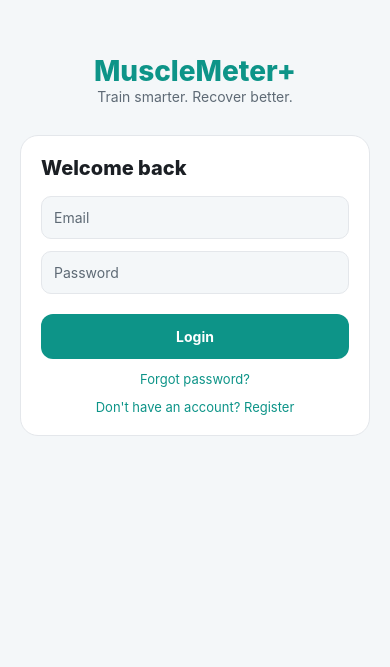
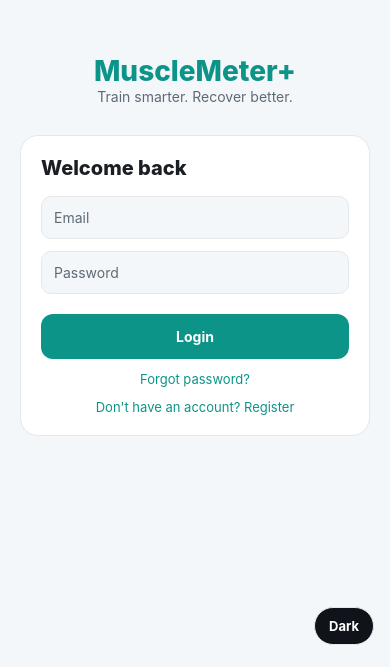
Before and after one commit to zspri/cop4331-mern-project, a React Native app in the folder mobile-app/: screen / in a window 390 px wide. Shown: the part 177-844 px from the top of the page. Built offline with nearby package versions, Linux system fonts and the light colour scheme.

Commit message:
Added Dark/Light Mode Functionality

```diff
--- a/mobile-app/App.tsx
+++ b/mobile-app/App.tsx
@@ -1,18 +1,30 @@
 import React, { useMemo, useState } from "react";
 import { SafeAreaView, StyleSheet, Text, TouchableOpacity, View } from "react-native";
+import { DashboardScreen } from "./src/screens/DashboardScreen";
+import { ForgotPasswordScreen } from "./src/screens/ForgotPasswordScreen";
 import { LoginScreen } from "./src/screens/LoginScreen";
+import { NutritionScreen } from "./src/screens/NutritionScreen";
 import { RegisterScreen } from "./src/screens/RegisterScreen";
-import { ForgotPasswordScreen } from "./src/screens/ForgotPasswordScreen";
 import { ResetPasswordScreen } from "./src/screens/ResetPasswordScreen";
-import { DashboardScreen } from "./src/screens/DashboardScreen";
-import { NutritionScreen } from "./src/screens/NutritionScreen";
 import { WorkoutsScreen } from "./src/screens/WorkoutsScreen";
-import { colors } from "./src/theme/colors";
+import { ThemeProvider, useTheme } from "./src/theme/ThemeContext";
+import type { ThemeColors } from "./src/theme/colors";
 
 type Tab = "dashboard" | "workouts" | "nutrition";
 type AuthScreen = "login" | "register" | "forgot" | "reset";
 
 export default function App() {
+  return (
+    <ThemeProvider>
+      <AppContent />
+    </ThemeProvider>
+  );
+}
+
+function AppContent() {
+  const { colors, mode, toggleTheme } = useTheme();
+  const styles = useMemo(() => createStyles(colors), [colors]);
+
   const [tab, setTab] = useState<Tab>("dashboard");
   const [authScreen, setAuthScreen] = useState<AuthScreen>("login");
   const [isAuthenticated, setIsAuthenticated] = useState(false);
@@ -23,7 +35,7 @@ export default function App() {
     return <DashboardScreen />;
   }, [tab]);
 
-  if (!isAuthenticated) {
+  const authFlowScreen = useMemo(() => {
     if (authScreen === "login") {
       return (
         <LoginScreen
@@ -42,11 +54,15 @@ export default function App() {
     }
 
     return <ResetPasswordScreen onNavigate={setAuthScreen} />;
-  }
+  }, [authScreen]);
+
+  const toggleLabel = mode === "light" ? "Dark" : "Light";
 
   return (
     <SafeAreaView style={styles.safeArea}>
       <View style={styles.appShell}>
+        {isAuthenticated ? (
+          <>
             <View style={styles.header}>
               <View style={styles.headerContent}>
                 <Text style={styles.brand}>MuscleMeter+</Text>
@@ -58,31 +74,49 @@ export default function App() {
 
             <View style={styles.nav}>
               <View style={styles.navContent}>
-            <TabButton label="Home" active={tab === "dashboard"} onPress={() => setTab("dashboard")} />
-            <TabButton label="Workouts" active={tab === "workouts"} onPress={() => setTab("workouts")} />
-            <TabButton label="Nutrition" active={tab === "nutrition"} onPress={() => setTab("nutrition")} />
+                <TouchableOpacity
+                  onPress={() => setTab("dashboard")}
+                  style={[styles.tabBtn, tab === "dashboard" && styles.tabBtnActive]}
+                >
+                  <Text style={[styles.tabLabel, tab === "dashboard" && styles.tabLabelActive]}>
+                    Home
+                  </Text>
+                </TouchableOpacity>
+
+                <TouchableOpacity
+                  onPress={() => setTab("workouts")}
+                  style={[styles.tabBtn, tab === "workouts" && styles.tabBtnActive]}
+                >
+                  <Text style={[styles.tabLabel, tab === "workouts" && styles.tabLabelActive]}>
+                    Workouts
+                  </Text>
+                </TouchableOpacity>
+
+                <TouchableOpacity
+                  onPress={() => setTab("nutrition")}
+                  style={[styles.tabBtn, tab === "nutrition" && styles.tabBtnActive]}
+                >
+                  <Text style={[styles.tabLabel, tab === "nutrition" && styles.tabLabelActive]}>
+                    Nutrition
+                  </Text>
+                </TouchableOpacity>
               </View>
             </View>
+          </>
+        ) : (
+          authFlowScreen
+        )}
+
+        <TouchableOpacity style={styles.themeToggle} onPress={toggleTheme} activeOpacity={0.85}>
+          <Text style={styles.themeToggleText}>{toggleLabel}</Text>
+        </TouchableOpacity>
       </View>
     </SafeAreaView>
   );
 }
 
-type TabButtonProps = {
-  label: string;
-  active: boolean;
-  onPress: () => void;
-};
-
-function TabButton({ label, active, onPress }: TabButtonProps) {
-  return (
-    <TouchableOpacity onPress={onPress} style={[styles.tabBtn, active && styles.tabBtnActive]}>
-      <Text style={[styles.tabLabel, active && styles.tabLabelActive]}>{label}</Text>
-    </TouchableOpacity>
-  );
-}
-
-const styles = StyleSheet.create({
+function createStyles(colors: ThemeColors) {
+  return StyleSheet.create({
     safeArea: {
       flex: 1,
       backgroundColor: colors.bg
@@ -152,5 +186,24 @@ const styles = StyleSheet.create({
     tabLabelActive: {
       color: colors.accent,
       fontWeight: "700"
+    },
+    themeToggle: {
+      position: "absolute",
+      right: 16,
+      bottom: 22,
+      backgroundColor: colors.toggleBg,
+      borderRadius: 20,
+      paddingVertical: 10,
+      paddingHorizontal: 14,
+      borderWidth: 1,
+      borderColor: colors.border,
+      zIndex: 5,
+      elevation: 4
+    },
+    themeToggleText: {
+      color: colors.toggleText,
+      fontWeight: "700",
+      fontSize: 13
     }
   });
+}
--- a/mobile-app/src/components/StatCard.tsx
+++ b/mobile-app/src/components/StatCard.tsx
@@ -1,6 +1,7 @@
-import React from "react";
+import React, { useMemo } from "react";
 import { StyleSheet, Text, View } from "react-native";
-import { colors } from "../theme/colors";
+import { useTheme } from "../theme/ThemeContext";
+import type { ThemeColors } from "../theme/colors";
 
 type Props = {
   label: string;
@@ -9,6 +10,9 @@ type Props = {
 };
 
 export function StatCard({ label, value, hint }: Props) {
+  const { colors } = useTheme();
+  const styles = useMemo(() => createStyles(colors), [colors]);
+
   return (
     <View style={styles.card}>
       <Text style={styles.label}>{label}</Text>
@@ -18,7 +22,8 @@ export function StatCard({ label, value, hint }: Props) {
   );
 }
 
-const styles = StyleSheet.create({
+function createStyles(colors: ThemeColors) {
+  return StyleSheet.create({
     card: {
       backgroundColor: colors.card,
       borderRadius: 18,
@@ -26,7 +31,7 @@ const styles = StyleSheet.create({
       paddingHorizontal: 18,
       borderWidth: 1,
       borderColor: colors.border,
-    gap: 6,
+      gap: 6
     },
     label: {
       color: colors.mutetext,
@@ -47,3 +52,4 @@ const styles = StyleSheet.create({
       lineHeight: 18
     }
   });
+}
--- a/mobile-app/src/screens/DashboardScreen.tsx
+++ b/mobile-app/src/screens/DashboardScreen.tsx
@@ -1,11 +1,15 @@
-import React from "react";
+import React, { useMemo } from "react";
 import { ScrollView, StyleSheet, Text, View } from "react-native";
 import { StatCard } from "../components/StatCard";
 import { meals, recovery, user, workouts } from "../data/seed";
 import { buildCoachTip, getReadinessScore } from "../features/recommendations";
-import { colors } from "../theme/colors";
+import { useTheme } from "../theme/ThemeContext";
+import type { ThemeColors } from "../theme/colors";
 
 export function DashboardScreen() {
+  const { colors } = useTheme();
+  const styles = useMemo(() => createStyles(colors), [colors]);
+
   const today = "2026-03-26";
   const todaysWorkouts = workouts.filter((w) => w.date === today);
   const todaysMeals = meals.filter((m) => m.date === today);
@@ -36,7 +40,8 @@ export function DashboardScreen() {
   );
 }
 
-const styles = StyleSheet.create({
+function createStyles(colors: ThemeColors) {
+  return StyleSheet.create({
     container: {
       paddingHorizontal: 16,
       paddingTop: 8,
@@ -68,7 +73,7 @@ const styles = StyleSheet.create({
       borderRadius: 18,
       padding: 18,
       borderWidth: 1,
-    borderColor: "#99F6E4",
+      borderColor: colors.coachBorder,
       marginTop: 4
     },
     coachTitle: {
@@ -85,3 +90,4 @@ const styles = StyleSheet.create({
       lineHeight: 22
     }
   });
+}
--- a/mobile-app/src/screens/ForgotPasswordScreen.tsx
+++ b/mobile-app/src/screens/ForgotPasswordScreen.tsx
@@ -1,12 +1,16 @@
-import React from "react";
+import React, { useMemo } from "react";
 import { View, Text, StyleSheet, TextInput, TouchableOpacity } from "react-native";
-import { colors } from "../theme/colors";
+import { useTheme } from "../theme/ThemeContext";
+import type { ThemeColors } from "../theme/colors";
 
 type Props = {
     onNavigate: (screen: "login" | "register" | "forgot" | "reset") => void;
 };
 
 export function ForgotPasswordScreen({onNavigate}: Props) {
+  const { colors } = useTheme();
+  const styles = useMemo(() => createStyles(colors), [colors]);
+
   return (
     <View style={styles.container}>
       <View style={styles.content}>
@@ -42,7 +46,8 @@ export function ForgotPasswordScreen({onNavigate}: Props) {
   );
 }
 
-const styles = StyleSheet.create({
+function createStyles(colors: ThemeColors) {
+  return StyleSheet.create({
     container: {
       flex: 1,
       backgroundColor: colors.bg,
@@ -115,3 +120,4 @@ const styles = StyleSheet.create({
       opacity: 0.85
     }
   });
+}
--- a/mobile-app/src/screens/LoginScreen.tsx
+++ b/mobile-app/src/screens/LoginScreen.tsx
@@ -1,6 +1,7 @@
-import React from "react";
+import React, { useMemo } from "react";
 import { View, Text, StyleSheet, TextInput, TouchableOpacity } from "react-native";
-import { colors } from "../theme/colors";
+import { useTheme } from "../theme/ThemeContext";
+import type { ThemeColors } from "../theme/colors";
 
 type Props = {
     onNavigate: (screen: "login" | "register" | "forgot" | "reset") => void;
@@ -8,6 +9,9 @@ type Props = {
 }
 
 export function LoginScreen({ onNavigate, onLoginSuccess }: Props) {
+  const { colors } = useTheme();
+  const styles = useMemo(() => createStyles(colors), [colors]);
+
   return (
     <View style={styles.container}>
       <View style={styles.content}>
@@ -55,7 +59,8 @@ export function LoginScreen({ onNavigate, onLoginSuccess }: Props) {
   );
 }
 
-const styles = StyleSheet.create({
+function createStyles(colors: ThemeColors) {
+  return StyleSheet.create({
     container: {
       flex: 1,
       backgroundColor: colors.bg,
@@ -121,3 +126,4 @@ const styles = StyleSheet.create({
       fontSize: 13
     }
   });
+}
--- a/mobile-app/src/screens/NutritionScreen.tsx
+++ b/mobile-app/src/screens/NutritionScreen.tsx
@@ -1,9 +1,13 @@
-import React from "react";
+import React, { useMemo } from "react";
 import { FlatList, StyleSheet, Text, View, TouchableOpacity } from "react-native";
 import { meals } from "../data/seed";
-import { colors } from "../theme/colors";
+import { useTheme } from "../theme/ThemeContext";
+import type { ThemeColors } from "../theme/colors";
 
 export function NutritionScreen() {
+  const { colors } = useTheme();
+  const styles = useMemo(() => createStyles(colors), [colors]);
+
   return (
     <View style={styles.container}>
       <View style={styles.content}>
@@ -33,7 +37,8 @@ export function NutritionScreen() {
   );
 }
 
-const styles = StyleSheet.create({
+function createStyles(colors: ThemeColors) {
+  return StyleSheet.create({
     container: {
       flex: 1,
       backgroundColor: colors.bg,
@@ -68,7 +73,7 @@ const styles = StyleSheet.create({
       paddingVertical: 16,
       paddingHorizontal: 18,
       borderLeftWidth: 4,
-    borderLeftColor: colors.accent,
+      borderLeftColor: colors.accent
     },
     itemTitle: {
       fontSize: 18,
@@ -93,3 +98,4 @@ const styles = StyleSheet.create({
       fontSize: 14
     }
   });
+}
--- a/mobile-app/src/screens/RegisterScreen.tsx
+++ b/mobile-app/src/screens/RegisterScreen.tsx
@@ -1,12 +1,16 @@
-import React from "react";
+import React, { useMemo } from "react";
 import { View, Text, StyleSheet, TextInput, TouchableOpacity } from "react-native";
-import { colors } from "../theme/colors";
+import { useTheme } from "../theme/ThemeContext";
+import type { ThemeColors } from "../theme/colors";
 
 type Props = {
     onNavigate: (screen: "login" | "register" | "forgot" | "reset") => void;
 };
 
 export function RegisterScreen({onNavigate}: Props) {
+  const { colors } = useTheme();
+  const styles = useMemo(() => createStyles(colors), [colors]);
+
   return (
     <View style={styles.container}>
       <View style={styles.content}>
@@ -58,7 +62,8 @@ export function RegisterScreen({onNavigate}: Props) {
   );
 }
 
-const styles = StyleSheet.create({
+function createStyles(colors: ThemeColors) {
+  return StyleSheet.create({
     container: {
       flex: 1,
       backgroundColor: colors.bg,
@@ -124,3 +129,4 @@ const styles = StyleSheet.create({
       fontSize: 13
     }
   });
+}
--- a/mobile-app/src/screens/ResetPasswordScreen.tsx
+++ b/mobile-app/src/screens/ResetPasswordScreen.tsx
@@ -1,12 +1,16 @@
-import React from "react";
+import React, { useMemo } from "react";
 import { View, Text, StyleSheet, TextInput, TouchableOpacity } from "react-native";
-import { colors } from "../theme/colors";
+import { useTheme } from "../theme/ThemeContext";
+import type { ThemeColors } from "../theme/colors";
 
 type Props = {
     onNavigate: (screen: "login" | "register" | "forgot" | "reset") => void;
 };
 
 export function ResetPasswordScreen({onNavigate}: Props) {
+  const { colors } = useTheme();
+  const styles = useMemo(() => createStyles(colors), [colors]);
+
   return (
     <View style={styles.container}>
       <View style={styles.content}>
@@ -50,7 +54,8 @@ export function ResetPasswordScreen({onNavigate}: Props) {
   );
 }
 
-const styles = StyleSheet.create({
+function createStyles(colors: ThemeColors) {
+  return StyleSheet.create({
     container: {
       flex: 1,
       backgroundColor: colors.bg,
@@ -123,3 +128,4 @@ const styles = StyleSheet.create({
       opacity: 0.85
     }
   });
+}
--- a/mobile-app/src/screens/WorkoutsScreen.tsx
+++ b/mobile-app/src/screens/WorkoutsScreen.tsx
@@ -1,9 +1,13 @@
-import React from "react";
+import React, { useMemo } from "react";
 import { FlatList, StyleSheet, Text, View, TouchableOpacity } from "react-native";
 import { workouts } from "../data/seed";
-import { colors } from "../theme/colors";
+import { useTheme } from "../theme/ThemeContext";
+import type { ThemeColors } from "../theme/colors";
 
 export function WorkoutsScreen() {
+  const { colors } = useTheme();
+  const styles = useMemo(() => createStyles(colors), [colors]);
+
   return (
     <View style={styles.container}>
       <View style={styles.content}>
@@ -31,7 +35,8 @@ export function WorkoutsScreen() {
   );
 }
 
-const styles = StyleSheet.create({
+function createStyles(colors: ThemeColors) {
+  return StyleSheet.create({
     container: {
       flex: 1,
       backgroundColor: colors.bg,
@@ -66,7 +71,7 @@ const styles = StyleSheet.create({
       paddingVertical: 16,
       paddingHorizontal: 18,
       borderLeftWidth: 4,
-    borderLeftColor: colors.accent,
+      borderLeftColor: colors.accent
     },
     itemTitle: {
       fontSize: 18,
@@ -85,3 +90,4 @@ const styles = StyleSheet.create({
       marginTop: 2
     }
   });
+}
--- /dev/null
+++ b/mobile-app/src/theme/ThemeContext.tsx
@@ -0,0 +1,38 @@
+import React, { createContext, useContext, useMemo, useState, type ReactNode } from "react";
+import { themeColors, type ThemeColors, type ThemeMode } from "./colors";
+
+type ThemeContextValue = {
+  mode: ThemeMode;
+  colors: ThemeColors;
+  toggleTheme: () => void;
+};
+
+const ThemeContext = createContext<ThemeContextValue | undefined>(undefined);
+
+type Props = {
+  children: ReactNode;
+};
+
+export function ThemeProvider({ children }: Props) {
+  const [mode, setMode] = useState<ThemeMode>("light");
+
+  const value = useMemo<ThemeContextValue>(
+    () => ({
+      mode,
+      colors: themeColors[mode],
+      toggleTheme: () => setMode((prev) => (prev === "light" ? "dark" : "light"))
+    }),
+    [mode]
+  );
+
+  return <ThemeContext.Provider value={value}>{children}</ThemeContext.Provider>;
+}
+
+export function useTheme() {
+  const context = useContext(ThemeContext);
+  if (!context) {
+    throw new Error("useTheme must be used inside ThemeProvider");
+  }
+
+  return context;
+}
--- a/mobile-app/src/theme/colors.ts
+++ b/mobile-app/src/theme/colors.ts
@@ -1,4 +1,21 @@
-export const colors = {
+export type ThemeMode = "light" | "dark";
+
+export type ThemeColors = {
+  bg: string;
+  card: string;
+  text: string;
+  mutetext: string;
+  accent: string;
+  accentSoft: string;
+  warning: string;
+  border: string;
+  coachBorder: string;
+  toggleBg: string;
+  toggleText: string;
+};
+
+export const themeColors: Record<ThemeMode, ThemeColors> = {
+  light: {
     bg: "#F4F7F9",
     card: "#FFFFFF",
     text: "#1B1F24",
@@ -6,5 +23,22 @@ export const colors = {
     accent: "#0D9488",
     accentSoft: "#CCFBF1",
     warning: "#F59E0B",
-  border: "#E4E7EB"
+    border: "#E4E7EB",
+    coachBorder: "#99F6E4",
+    toggleBg: "#10141A",
+    toggleText: "#FFFFFF"
+  },
+  dark: {
+    bg: "#09080F",
+    card: "#171322",
+    text: "#F3EEFF",
+    mutetext: "#B6AACC",
+    accent: "#A855F7",
+    accentSoft: "#2A1A3F",
+    warning: "#F59E0B",
+    border: "#3A2A52",
+    coachBorder: "#5B3A82",
+    toggleBg: "#F3EEFF",
+    toggleText: "#1A1228"
+  }
 };
```
Lines whose indentation alone changed are shown as unchanged.
